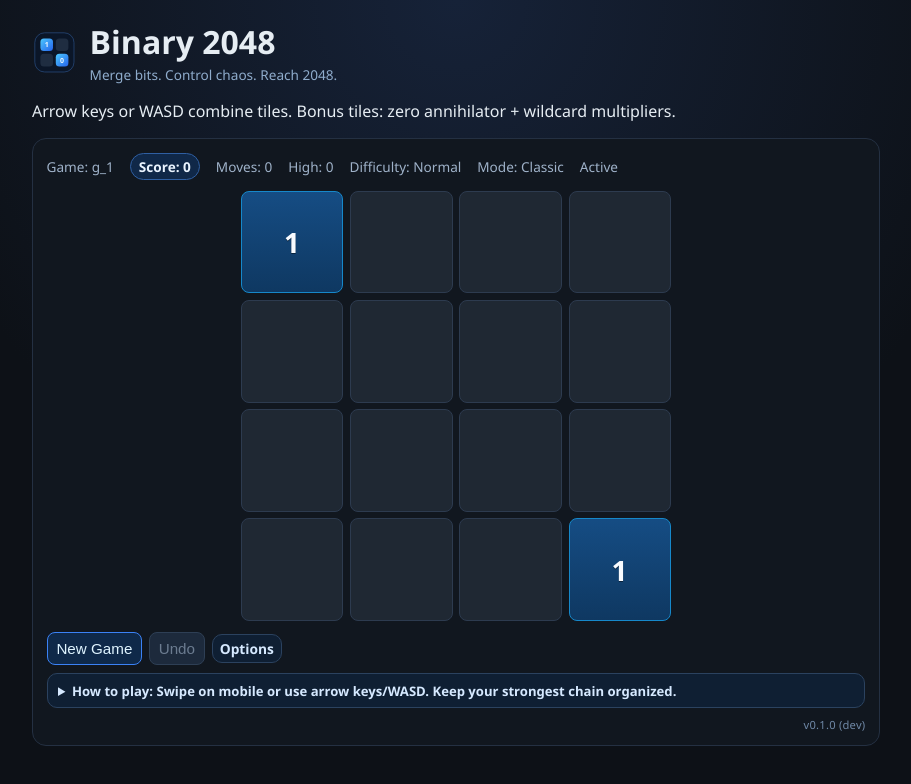
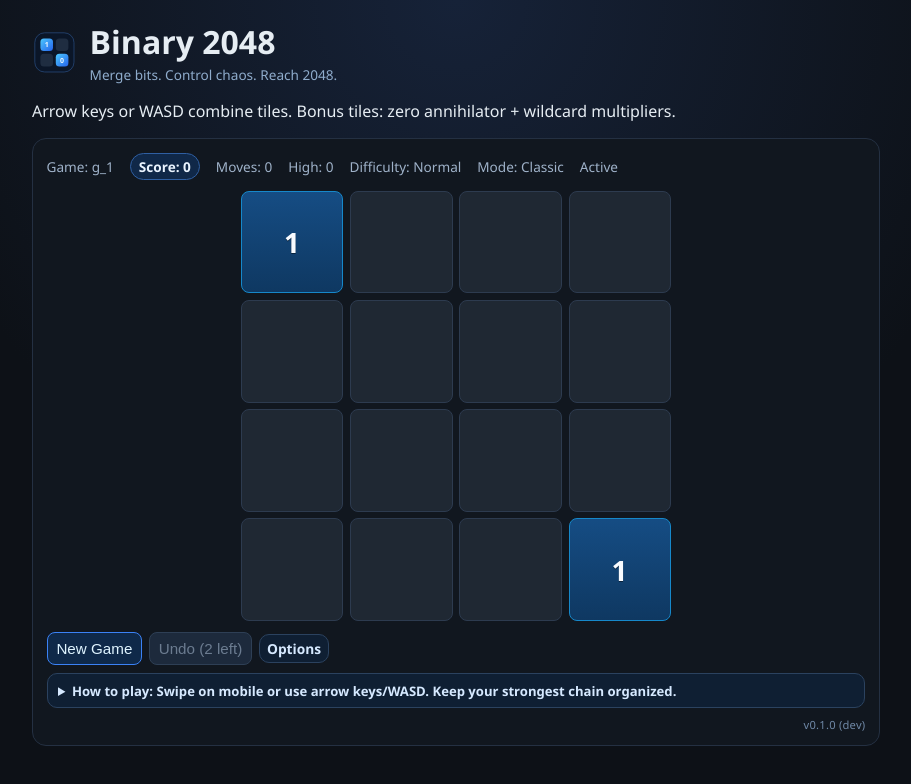
Before and after one commit to alankelsey/Binary-2048, a Next.js app: page / in a window 1280 px wide. Shown: the top 784 px of the page, without its empty margins (184-1095 px from the left). Built offline with nearby package versions, Linux system fonts and the light colour scheme.

Commit message:
Show remaining undo attempts in Undo button label

```diff
--- a/app/page.tsx
+++ b/app/page.tsx
@@ -464,7 +464,7 @@ export default function Home() {
           </button>
           {isPlayable ? (
             <button disabled={!canUndo} onClick={() => void undoMove()}>
-              Undo
+              Undo ({undo.remaining} left)
             </button>
           ) : null}
           {isActiveRun ? (
```
